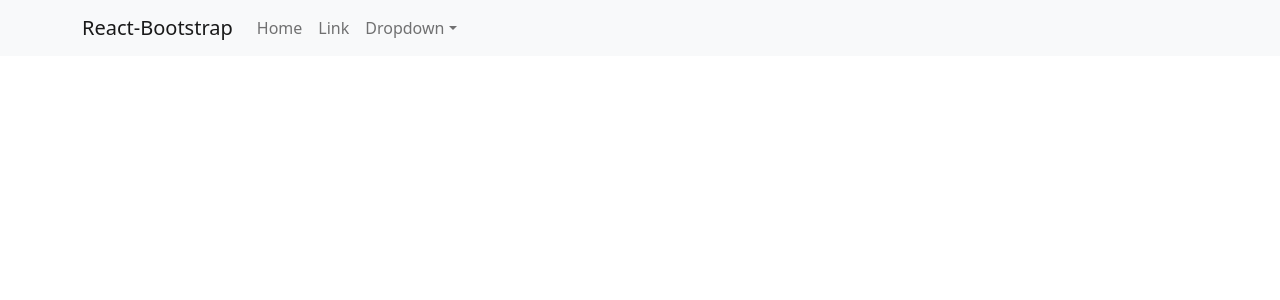
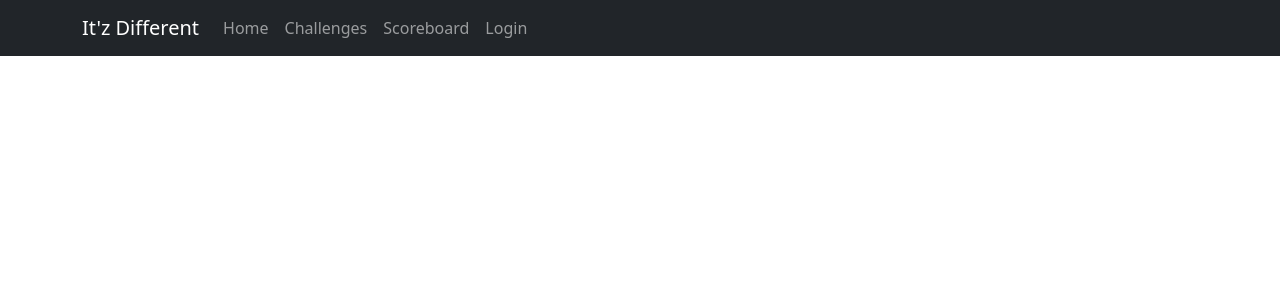
Before and after one commit to ItzyBitzySpider/dunhack.me, a Next.js app in the folder webApp/: page / in a window 1280 px wide. Shown: the top 300 px of the page. Built offline with nearby package versions, Linux system fonts and the light colour scheme.

Commit message:
populated empty files with tmp stuff

```diff
--- a/webApp/components/topNavigation.tsx
+++ b/webApp/components/topNavigation.tsx
@@ -1,31 +1,20 @@
 import { Navbar, Container, Nav, NavDropdown } from 'react-bootstrap';
+// import Link from 'next/Link';
 
 export default function TopNav() {
 	return (
 		<>
-			<Navbar bg='light' expand='lg'>
+			<Navbar bg='dark' variant='dark'>
 				<Container>
-					<Navbar.Brand href='#home'>React-Bootstrap</Navbar.Brand>
-					<Navbar.Toggle aria-controls='basic-navbar-nav' />
-					<Navbar.Collapse id='basic-navbar-nav'>
-						<Nav className='me-auto'>
-							<Nav.Link href='#home'>Home</Nav.Link>
-							<Nav.Link href='#link'>Link</Nav.Link>
-							<NavDropdown title='Dropdown' id='basic-nav-dropdown'>
-								<NavDropdown.Item href='#action/3.1'>Action</NavDropdown.Item>
-								<NavDropdown.Item href='#action/3.2'>
-									Another action
-								</NavDropdown.Item>
-								<NavDropdown.Item href='#action/3.3'>
-									Something
-								</NavDropdown.Item>
-								<NavDropdown.Divider />
-								<NavDropdown.Item href='#action/3.4'>
-									Separated link
-								</NavDropdown.Item>
-							</NavDropdown>
-						</Nav>
-					</Navbar.Collapse>
+					<Nav className='me-auto'>
+						<Navbar.Brand href='/'>It'z Different</Navbar.Brand>
+						{/* TODO Change Nav.Link to NextJS Link components for better site performance */}
+						<Nav.Link href='/'>Home</Nav.Link>
+						<Nav.Link href='challenges'>Challenges</Nav.Link>
+						<Nav.Link href='scoreboard'>Scoreboard</Nav.Link>
+						{/* TODO: Render different buttons depending on user login state */}
+						<Nav.Link href='login'>Login</Nav.Link>
+					</Nav>
 				</Container>
 			</Navbar>
 		</>
--- a/webApp/pages/challenges.tsx
+++ b/webApp/pages/challenges.tsx
@@ -0,0 +1,5 @@
+import TopNav from "../components/topNavigation";
+
+export default function Challenges(){
+    return (<><TopNav></TopNav><h1>Site under construction</h1></>)
+}
--- a/webApp/pages/scoreboard.tsx
+++ b/webApp/pages/scoreboard.tsx
@@ -0,0 +1,5 @@
+import TopNav from "../components/topNavigation";
+
+export default function Scoreboard(){
+    return (<><TopNav></TopNav><h1>Site under construction</h1></>)
+}
```
